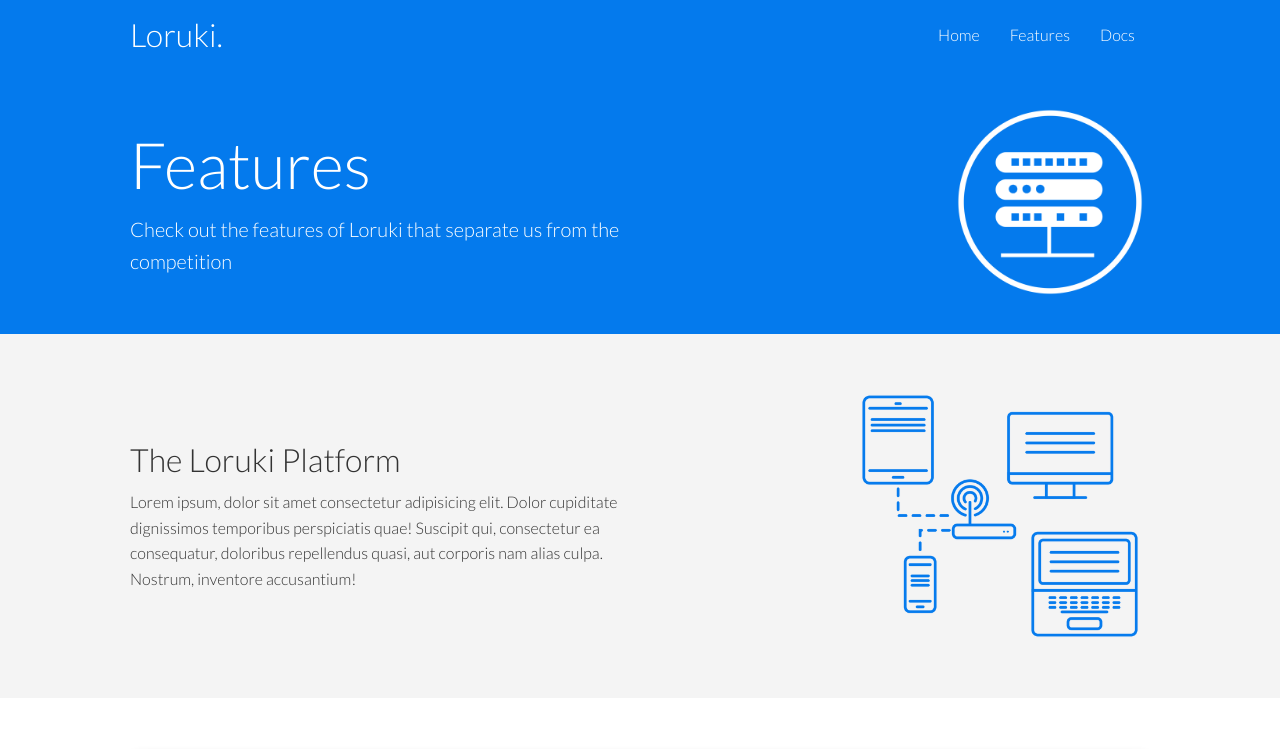
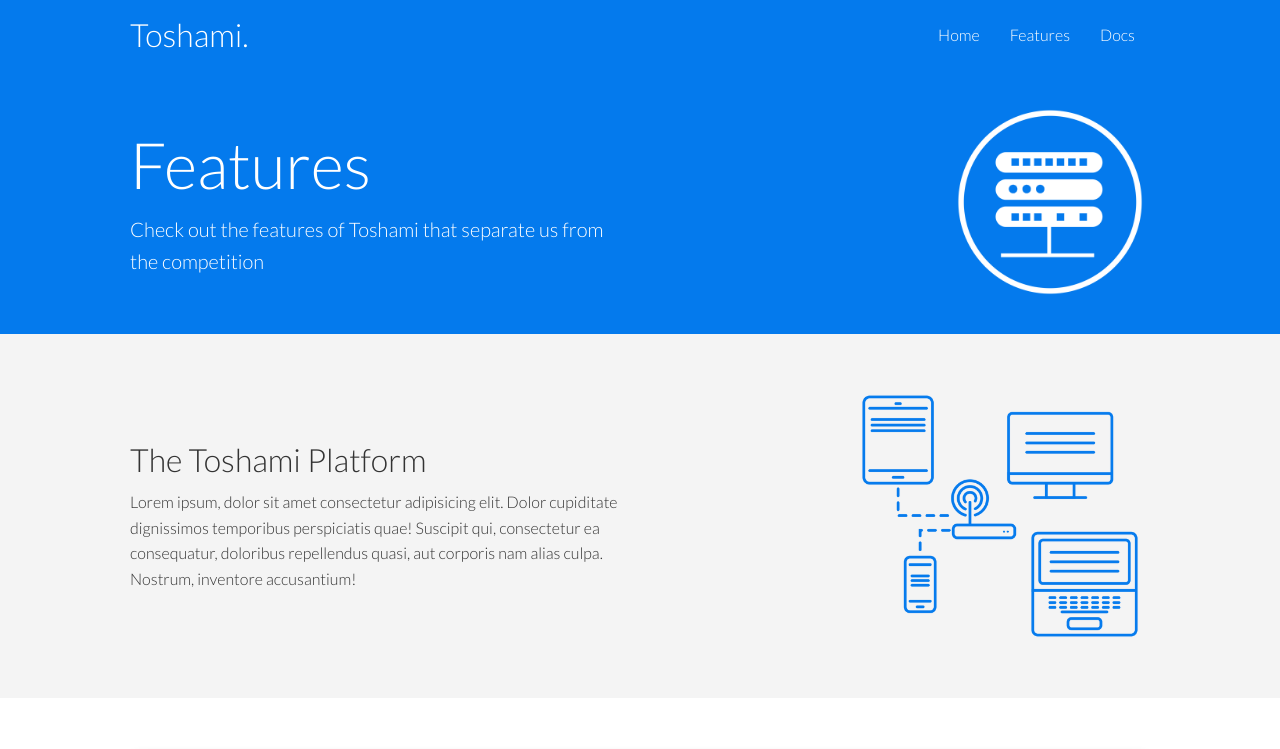
Before and after one commit to imamzafar/toshami.github.io, a plain HTML site: page features.html in a window 1280 px wide. Shown: the top 749 px of the page. Drawn offline with Linux system fonts and the light colour scheme.

Commit message:
Update features.html

```diff
--- a/features.html
+++ b/features.html
@@ -6,13 +6,13 @@
     <link rel="stylesheet" href="https://cdnjs.cloudflare.com/ajax/libs/font-awesome/5.15.1/css/all.min.css" integrity="sha512-+4zCK9k+qNFUR5X+cKL9EIR+ZOhtIloNl9GIKS57V1MyNsYpYcUrUeQc9vNfzsWfV28IaLL3i96P9sdNyeRssA==" crossorigin="anonymous" />
     <link rel="stylesheet" href="css/utilities.css">
     <link rel="stylesheet" href="css/style.css">
-    <title>Loruki | Cloud Hosting For Everyone</title>
+    <title>Toshami | Cloud Hosting For Everyone</title>
 </head>
 <body>
     <!-- Navbar -->
     <div class="navbar">
         <div class="container flex">
-            <h1 class="logo">Loruki.</h1>
+            <h1 class="logo">Toshami.</h1>
             <nav>
                 <ul>
                     <li><a href="index.html">Home</a></li>
@@ -29,7 +29,7 @@
             <div>
                 <h1 class="xl">Features</h1>
                 <p class="lead">
-                    Check out the features of Loruki that separate us from the
+                    Check out the features of Toshami that separate us from the
 						competition
                 </p>
             </div>
@@ -41,7 +41,7 @@
     <section class="features-sub-head bg-light py-3">
         <div class="container grid">
             <div>
-                <h1 class="md">The Loruki Platform</h1>
+                <h1 class="md">The Toshami Platform</h1>
                 <p>
                     Lorem ipsum, dolor sit amet consectetur adipisicing elit. Dolor cupiditate dignissimos temporibus perspiciatis quae! Suscipit qui, consectetur ea consequatur, doloribus repellendus quasi, aut corporis nam alias culpa. Nostrum, inventore accusantium!
                 </p>
```
